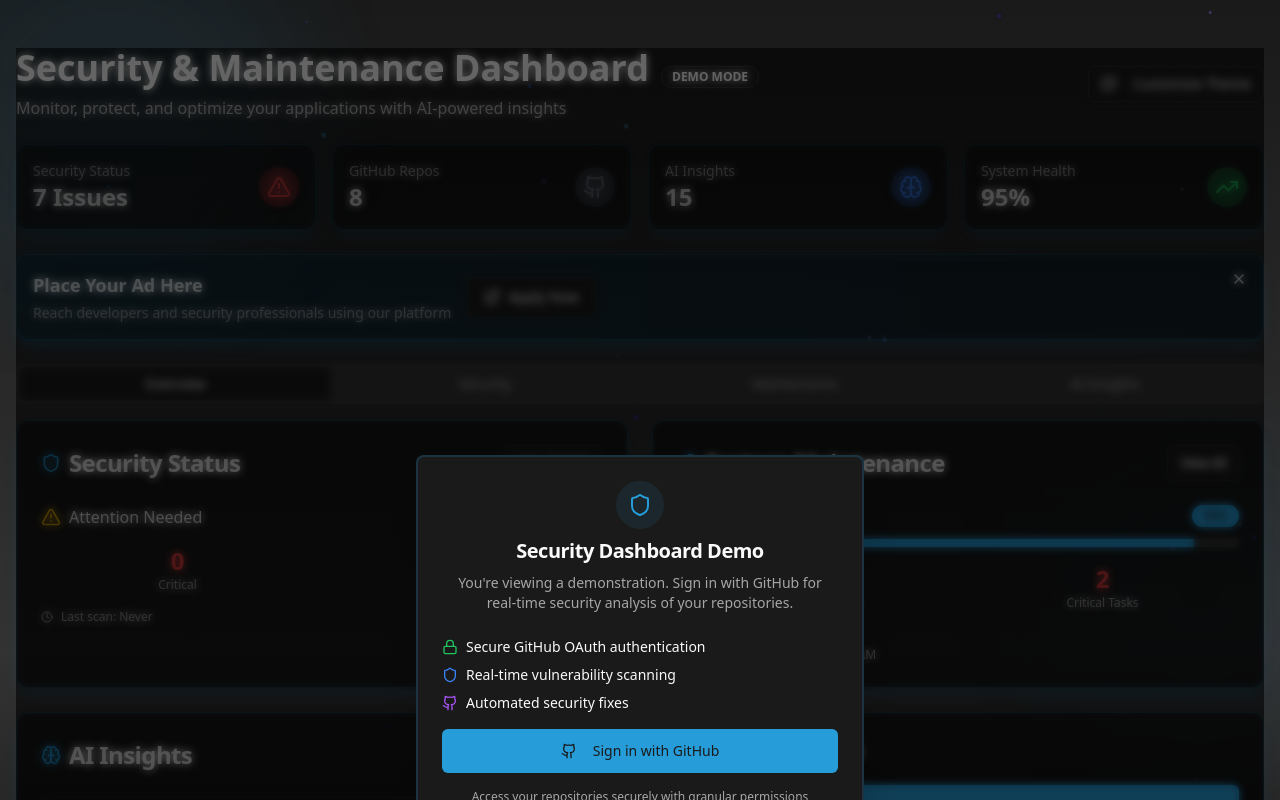
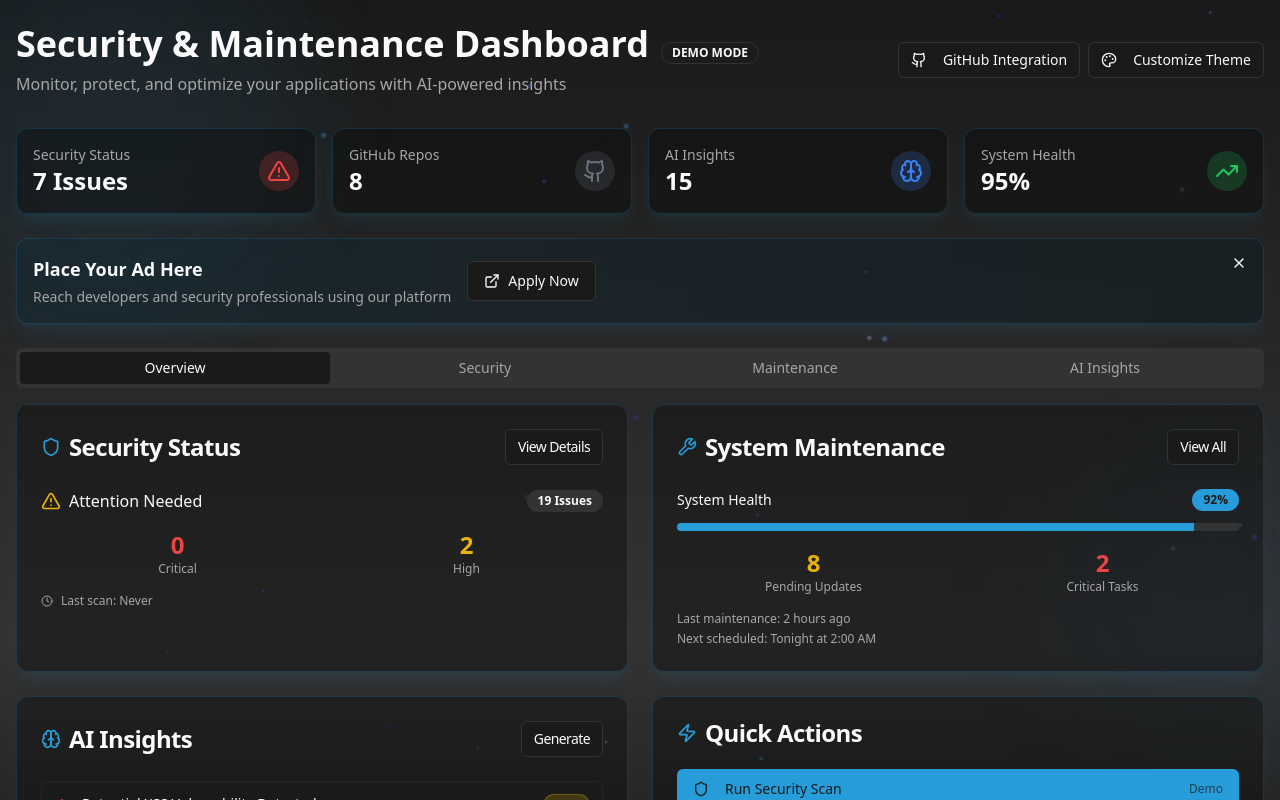
Before and after one commit to SageServices/code-wise-defender, a React (Vite) app: page / in a window 1280 px wide. Shown: the top 800 px of the page. Built offline with nearby package versions, Linux system fonts and the light colour scheme.

Commit message:
Refactor demo mode interaction
Make demo mode fully interactive, allowing users to explore the app and click buttons, with sign-in prompts appearing only when attempting actions requiring authentication.

```diff
--- a/src/components/Auth/DemoOverlay.tsx
+++ b/src/components/Auth/DemoOverlay.tsx
@@ -2,22 +2,42 @@
 import React from 'react';
 import { Card, CardContent, CardHeader, CardTitle } from '@/components/ui/card';
 import { Button } from '@/components/ui/button';
-import { Github, Shield, Lock } from 'lucide-react';
+import { Github, Shield, Lock, X } from 'lucide-react';
 import { useGitHub } from '../../contexts/GitHubContext';
 
-const DemoOverlay: React.FC = () => {
+interface DemoOverlayProps {
+  onDismiss?: () => void;
+  trigger?: string;
+}
+
+const DemoOverlay: React.FC<DemoOverlayProps> = ({ onDismiss, trigger }) => {
   const { authenticateWithGitHub, isLoading } = useGitHub();
 
   return (
     <div className="fixed inset-0 bg-black/60 backdrop-blur-sm z-50 flex items-center justify-center p-4">
       <Card className="max-w-md w-full border-2 border-primary/20 shadow-2xl">
-        <CardHeader className="text-center space-y-2">
+        <CardHeader className="text-center space-y-2 relative">
+          {onDismiss && (
+            <Button
+              variant="ghost"
+              size="sm"
+              className="absolute top-2 right-2 h-6 w-6 p-0"
+              onClick={onDismiss}
+            >
+              <X className="w-4 h-4" />
+            </Button>
+          )}
           <div className="mx-auto w-12 h-12 bg-primary/10 rounded-full flex items-center justify-center">
             <Shield className="w-6 h-6 text-primary" />
           </div>
-          <CardTitle className="text-xl">Security Dashboard Demo</CardTitle>
+          <CardTitle className="text-xl">
+            {trigger ? 'Sign in Required' : 'Security Dashboard Demo'}
+          </CardTitle>
           <p className="text-sm text-muted-foreground">
-            You're viewing a demonstration. Sign in with GitHub for real-time security analysis of your repositories.
+            {trigger
+              ? `To ${trigger}, please sign in with GitHub for real-time security analysis.`
+              : 'You\'re viewing a demonstration. Sign in with GitHub for real-time security analysis of your repositories.'
+            }
           </p>
         </CardHeader>
         <CardContent className="space-y-4">
@@ -46,6 +66,17 @@ const DemoOverlay: React.FC = () => {
             {isLoading ? 'Connecting...' : 'Sign in with GitHub'}
           </Button>
 
+          {onDismiss && (
+            <Button
+              onClick={onDismiss}
+              variant="outline"
+              className="w-full"
+              size="sm"
+            >
+              Continue Demo Mode
+            </Button>
+          )}
+
           <p className="text-xs text-center text-muted-foreground">
             Access your repositories securely with granular permissions
           </p>
--- a/src/components/Dashboard/Dashboard.tsx
+++ b/src/components/Dashboard/Dashboard.tsx
@@ -23,6 +23,8 @@ const Dashboard: React.FC = () => {
   const { insights, isAnalyzing } = useAI();
   const { isAuthenticated, selectedRepos, user } = useGitHub();
   const [activeTab, setActiveTab] = useState('overview');
+  const [showAuthOverlay, setShowAuthOverlay] = useState(false);
+  const [authTrigger, setAuthTrigger] = useState<string>('');
 
   // Demo data for unauthenticated users
   const demoData = {
@@ -42,10 +44,29 @@ const Dashboard: React.FC = () => {
   const totalVulnerabilities = Object.values(displayData.vulnerabilities).reduce((a, b) => a + b, 0);
   const criticalIssues = displayData.vulnerabilities.critical + displayData.vulnerabilities.high;
 
+  const handleAuthRequiredAction = (actionName: string) => {
+    if (!isAuthenticated) {
+      setAuthTrigger(actionName);
+      setShowAuthOverlay(true);
+      return false;
+    }
+    return true;
+  };
+
+  const handleDismissOverlay = () => {
+    setShowAuthOverlay(false);
+    setAuthTrigger('');
+  };
+
   return (
     <div className="space-y-6 animate-fade-in relative">
-      {/* Demo Overlay for unauthenticated users */}
-      {!isAuthenticated && <DemoOverlay />}
+      {/* Demo Overlay for specific actions */}
+      {showAuthOverlay && !isAuthenticated && (
+        <DemoOverlay
+          onDismiss={handleDismissOverlay}
+          trigger={authTrigger}
+        />
+      )}
 
       {/* Header */}
       <div className="flex justify-between items-center mb-8">
@@ -64,13 +85,22 @@ const Dashboard: React.FC = () => {
           </p>
         </div>
         <div className="flex gap-2">
-          {isAuthenticated && (
+          {isAuthenticated ? (
             <Link to="/github">
               <Button variant="outline" size="sm">
                 <Github className="w-4 h-4 mr-2" />
                 GitHub Integration
               </Button>
             </Link>
+          ) : (
+            <Button
+              variant="outline"
+              size="sm"
+              onClick={() => handleAuthRequiredAction('access GitHub integration')}
+            >
+              <Github className="w-4 h-4 mr-2" />
+              GitHub Integration
+            </Button>
           )}
           <Link to="/themes">
             <Button variant="outline" size="sm">
@@ -83,7 +113,7 @@ const Dashboard: React.FC = () => {
 
       {/* Quick Status Overview */}
       <div className="grid grid-cols-1 md:grid-cols-2 lg:grid-cols-4 gap-4 mb-6">
-        <Card className={`panel hover:scale-105 transition-all ${!isAuthenticated ? 'opacity-75' : ''}`}>
+        <Card className="panel hover:scale-105 transition-all">
           <CardContent className="p-4">
             <div className="flex items-center justify-between">
               <div>
@@ -102,7 +132,7 @@ const Dashboard: React.FC = () => {
           </CardContent>
         </Card>
 
-        <Card className={`panel hover:scale-105 transition-all ${!isAuthenticated ? 'opacity-75' : ''}`}>
+        <Card className="panel hover:scale-105 transition-all">
           <CardContent className="p-4">
             <div className="flex items-center justify-between">
               <div>
@@ -116,7 +146,7 @@ const Dashboard: React.FC = () => {
           </CardContent>
         </Card>
 
-        <Card className={`panel hover:scale-105 transition-all ${!isAuthenticated ? 'opacity-75' : ''}`}>
+        <Card className="panel hover:scale-105 transition-all">
           <CardContent className="p-4">
             <div className="flex items-center justify-between">
               <div>
@@ -130,7 +160,7 @@ const Dashboard: React.FC = () => {
           </CardContent>
         </Card>
 
-        <Card className={`panel hover:scale-105 transition-all ${!isAuthenticated ? 'opacity-75' : ''}`}>
+        <Card className="panel hover:scale-105 transition-all">
           <CardContent className="p-4">
             <div className="flex items-center justify-between">
               <div>
@@ -172,7 +202,7 @@ const Dashboard: React.FC = () => {
             <SecurityStatusCard />
             <MaintenanceStatusCard />
             <AIInsightsCard />
-            <QuickActions />
+            <QuickActions onAuthRequired={handleAuthRequiredAction} />
           </div>
         </TabsContent>
 
@@ -192,7 +222,7 @@ const Dashboard: React.FC = () => {
       {/* Navigation Links */}
       <div className="grid grid-cols-2 md:grid-cols-5 gap-4 mt-8">
         <Link to="/security" className="block">
-          <Card className={`panel hover:scale-105 transition-all cursor-pointer ${!isAuthenticated ? 'opacity-75' : ''}`}>
+          <Card className="panel hover:scale-105 transition-all cursor-pointer">
             <CardContent className="p-6 text-center">
               <Shield className="w-12 h-12 text-primary mx-auto mb-4" />
               <h3 className="text-lg font-semibold text-foreground">Security Center</h3>
@@ -202,7 +232,7 @@ const Dashboard: React.FC = () => {
         </Link>
 
         <Link to="/maintenance" className="block">
-          <Card className={`panel hover:scale-105 transition-all cursor-pointer ${!isAuthenticated ? 'opacity-75' : ''}`}>
+          <Card className="panel hover:scale-105 transition-all cursor-pointer">
             <CardContent className="p-6 text-center">
               <Wrench className="w-12 h-12 text-primary mx-auto mb-4" />
               <h3 className="text-lg font-semibold text-foreground">Maintenance</h3>
@@ -212,7 +242,7 @@ const Dashboard: React.FC = () => {
         </Link>
 
         <Link to="/ai-insights" className="block">
-          <Card className={`panel hover:scale-105 transition-all cursor-pointer ${!isAuthenticated ? 'opacity-75' : ''}`}>
+          <Card className="panel hover:scale-105 transition-all cursor-pointer">
             <CardContent className="p-6 text-center">
               <Brain className="w-12 h-12 text-primary mx-auto mb-4" />
               <h3 className="text-lg font-semibold text-foreground">AI Insights</h3>
@@ -221,18 +251,31 @@ const Dashboard: React.FC = () => {
           </Card>
         </Link>
 
-        <Link to="/github" className="block">
-          <Card className={`panel hover:scale-105 transition-all cursor-pointer ${!isAuthenticated ? 'opacity-75' : ''}`}>
+        {isAuthenticated ? (
+          <Link to="/github" className="block">
+            <Card className="panel hover:scale-105 transition-all cursor-pointer">
+              <CardContent className="p-6 text-center">
+                <Github className="w-12 h-12 text-primary mx-auto mb-4" />
+                <h3 className="text-lg font-semibold text-foreground">GitHub</h3>
+                <p className="text-sm text-muted-foreground">Repository integration</p>
+              </CardContent>
+            </Card>
+          </Link>
+        ) : (
+          <Card
+            className="panel hover:scale-105 transition-all cursor-pointer"
+            onClick={() => handleAuthRequiredAction('access GitHub integration')}
+          >
             <CardContent className="p-6 text-center">
               <Github className="w-12 h-12 text-primary mx-auto mb-4" />
               <h3 className="text-lg font-semibold text-foreground">GitHub</h3>
               <p className="text-sm text-muted-foreground">Repository integration</p>
             </CardContent>
           </Card>
-        </Link>
+        )}
 
         <Link to="/knowledge" className="block">
-          <Card className={`panel hover:scale-105 transition-all cursor-pointer ${!isAuthenticated ? 'opacity-75' : ''}`}>
+          <Card className="panel hover:scale-105 transition-all cursor-pointer">
             <CardContent className="p-6 text-center">
               <Book className="w-12 h-12 text-primary mx-auto mb-4" />
               <h3 className="text-lg font-semibold text-foreground">Knowledge Base</h3>
--- a/src/components/Dashboard/QuickActions.tsx
+++ b/src/components/Dashboard/QuickActions.tsx
@@ -5,14 +5,25 @@ import { Button } from '@/components/ui/button';
 import { Shield, Wrench, Brain, Zap, Download, Settings } from 'lucide-react';
 import { useSecurity } from '../../contexts/SecurityContext';
 import { useAI } from '../../contexts/AIContext';
+import { useGitHub } from '../../contexts/GitHubContext';
 import { useToast } from '@/hooks/use-toast';
 
-const QuickActions: React.FC = () => {
+interface QuickActionsProps {
+  onAuthRequired?: (actionName: string) => void;
+}
+
+const QuickActions: React.FC<QuickActionsProps> = ({ onAuthRequired }) => {
   const { runVulnerabilityScan, updateDependencies } = useSecurity();
   const { generateInsights } = useAI();
+  const { isAuthenticated } = useGitHub();
   const { toast } = useToast();
 
   const handleQuickScan = async () => {
+    if (!isAuthenticated && onAuthRequired) {
+      onAuthRequired('run security scans');
+      return;
+    }
+
     try {
       await runVulnerabilityScan(window.location.origin);
       toast({
@@ -29,6 +40,11 @@ const QuickActions: React.FC = () => {
   };
 
   const handleQuickMaintenance = async () => {
+    if (!isAuthenticated && onAuthRequired) {
+      onAuthRequired('perform maintenance tasks');
+      return;
+    }
+
     try {
       await updateDependencies();
       toast({
@@ -45,6 +61,11 @@ const QuickActions: React.FC = () => {
   };
 
   const handleGenerateInsights = async () => {
+    if (!isAuthenticated && onAuthRequired) {
+      onAuthRequired('generate AI insights');
+      return;
+    }
+
     try {
       await generateInsights();
       toast({
@@ -61,19 +82,21 @@ const QuickActions: React.FC = () => {
   };
 
   const downloadDashboardData = () => {
+    // This action works in demo mode
     const data = {
       timestamp: new Date().toISOString(),
+      mode: isAuthenticated ? 'authenticated' : 'demo',
       security: {
         lastScan: new Date().toLocaleDateString(),
-        vulnerabilities: "0 critical, 2 high, 5 medium, 12 low"
+        vulnerabilities: isAuthenticated ? "Real data" : "0 critical, 2 high, 5 medium, 12 low (demo)"
       },
       maintenance: {
-        systemHealth: "92%",
-        pendingUpdates: 8,
+        systemHealth: isAuthenticated ? "Real data" : "92% (demo)",
+        pendingUpdates: isAuthenticated ? "Real data" : "8 (demo)",
         lastMaintenance: "2 hours ago"
       },
       ai: {
-        insights: "2 new insights available",
+        insights: isAuthenticated ? "Real data" : "2 new insights available (demo)",
         confidence: "High accuracy analysis"
       }
     };
@@ -90,7 +113,7 @@ const QuickActions: React.FC = () => {
 
     toast({
       title: "Data Exported",
-      description: "Dashboard data has been downloaded.",
+      description: `Dashboard data has been downloaded${!isAuthenticated ? ' (demo data)' : ''}.`,
     });
   };
 
@@ -107,16 +130,19 @@ const QuickActions: React.FC = () => {
           <Button onClick={handleQuickScan} className="w-full justify-start">
             <Shield className="w-4 h-4 mr-2" />
             Run Security Scan
+            {!isAuthenticated && <span className="ml-auto text-xs opacity-70">Demo</span>}
           </Button>
 
           <Button onClick={handleQuickMaintenance} className="w-full justify-start" variant="outline">
             <Wrench className="w-4 h-4 mr-2" />
             Update Dependencies
+            {!isAuthenticated && <span className="ml-auto text-xs opacity-70">Demo</span>}
           </Button>
 
           <Button onClick={handleGenerateInsights} className="w-full justify-start" variant="outline">
             <Brain className="w-4 h-4 mr-2" />
             Generate AI Insights
+            {!isAuthenticated && <span className="ml-auto text-xs opacity-70">Demo</span>}
           </Button>
 
           <Button onClick={downloadDashboardData} className="w-full justify-start" variant="outline">
```
